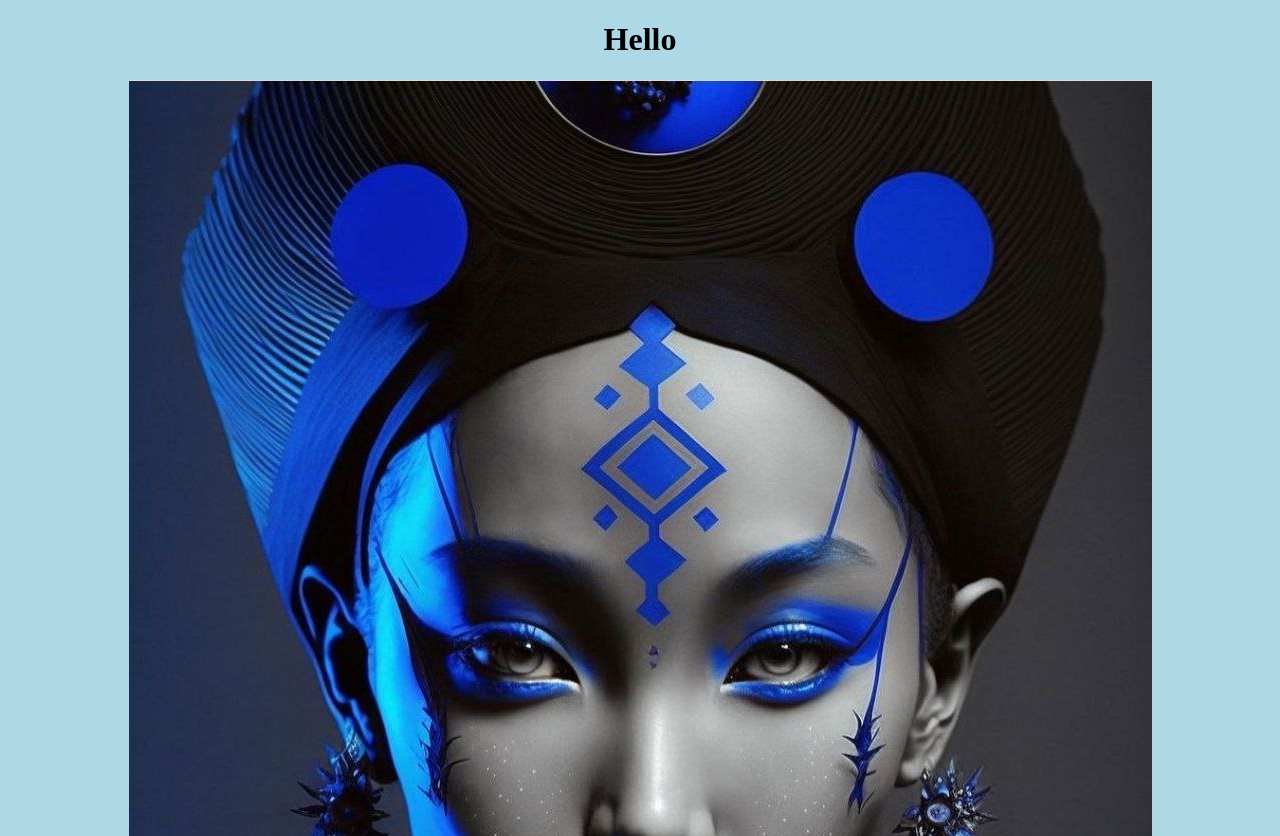
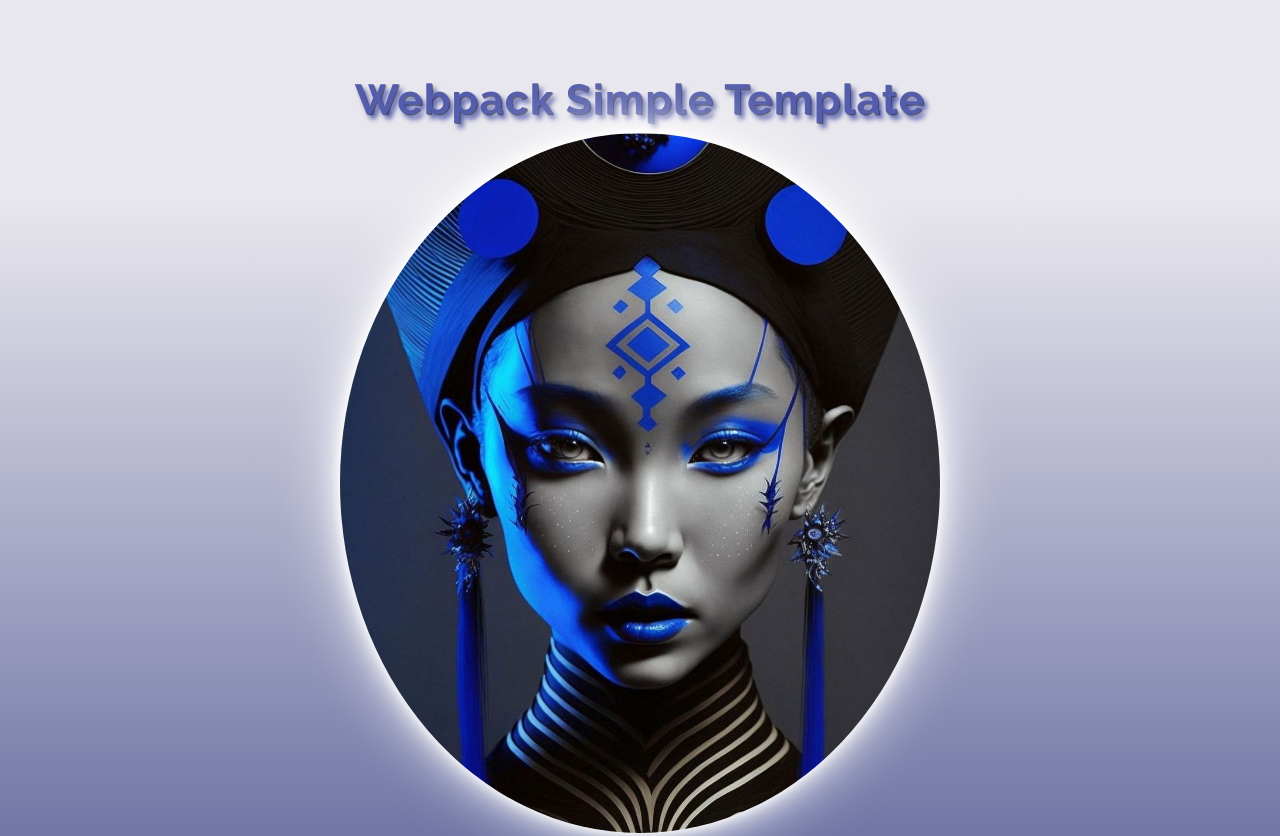
Before and after one commit to Inna-Mykytiuk/Webpack-light, a website built with webpack: page src/index.html in a window 1280 px wide. Shown: the top 836 px of the page. Built offline with nearby package versions, Linux system fonts and the light colour scheme.

Commit message:
add style

```diff
--- a/src/index.html
+++ b/src/index.html
@@ -7,8 +7,9 @@
     <title>Title</title>
 </head>
 <body>
-    <h1>Hello</h1>
-    <img src="images/photo.jpg" alt="">
-    <div class="container"></div>
+  <div class="container">
+    <h1 class="title">Webpack Simple Template</h1>
+    <img  class="img" src="images/photo.jpg" alt="girl">
+  </div>
 </body>
 </html>
--- a/src/styles/_layouts.scss
+++ b/src/styles/_layouts.scss
@@ -1,5 +1,42 @@
 .container {
-    width: 300px;
-    height: 300px;
-    background-color: tomato;
+  display: flex;
+  flex-direction: column;
+  justify-content: center;
+  align-items: center;
+  text-align: center;
+  width: 900px;
+  height: 900px;
 }
+
+.img {
+  display: block;
+
+  width: 600px;
+  height: 700px;
+  border-radius: 50%;
+  margin: 0;
+
+  -webkit-box-shadow: 15px 15px 30px 0px rgba(87,72,87,1);
+  -moz-box-shadow: 15px 15px 30px 0px rgba(87,72,87,1);
+  box-shadow: 15px 15px 30px 0px rgba(87,72,87,1);
+  // width: 100%;
+  // height: auto;
+
+  color: #FFFFFF;
+  background: #333333;
+  box-shadow: #FFF 0px 0px 65px, #FFF 0px 0px 10px, #FFF 0px 0px 25px;
+}
+
+
+.title {
+  font-size: 42px;
+  font-weight: 700;
+  line-height: 1.56;
+  letter-spacing: 0.03em;
+
+  color: #FFFFFF;
+  text-shadow: 3px 5px 2px #474747;
+  color: #545dab;
+
+  text-shadow: -1px -1px 1px rgba(255,255,255,.1), 1px 1px 1px rgba(0,0,0,.5), 4px 5px 5px #545dab;
+}
--- a/src/styles/main.scss
+++ b/src/styles/main.scss
@@ -1,6 +1,44 @@
+@import url('https://fonts.googleapis.com/css2?family=Raleway:wght@400;700&display=swap');
+
 @import './layouts';
 
+
+
+*,
+*::before,
+*::after {
+  box-sizing: inherit;
+}
+
 body {
-    background-color: lightblue;
-    text-align: center;
+  display: flex;
+  text-align: center;
+  justify-content: center;
+  align-items: center;
+  font-family: 'Raleway', sans-serif;
+
+background: rgb(71,78,139);
+background: linear-gradient(0deg, rgba(71,78,139,0.8379726890756303) 0%, rgba(141,135,168,0.19931722689075626) 78%);
 }
+
+ul {
+  list-style: none;
+  margin: 0;
+  padding: 0;
+}
+
+h1,
+h2,
+h3,
+h4,
+h5,
+h6,
+p {
+  margin: 0;
+}
+
+img {
+  display: block;
+  max-width: 100%;
+  height: auto;
+}
```
